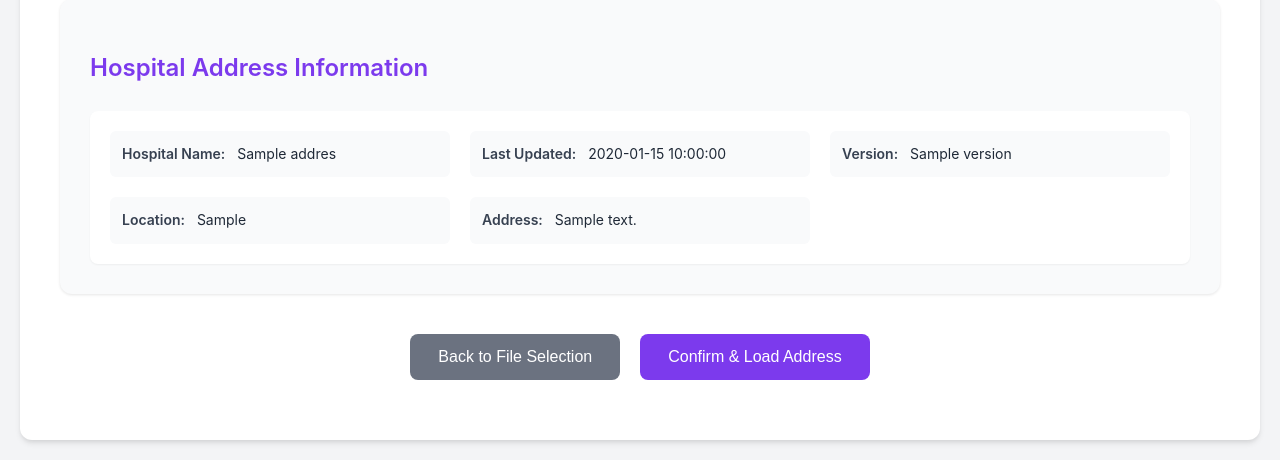
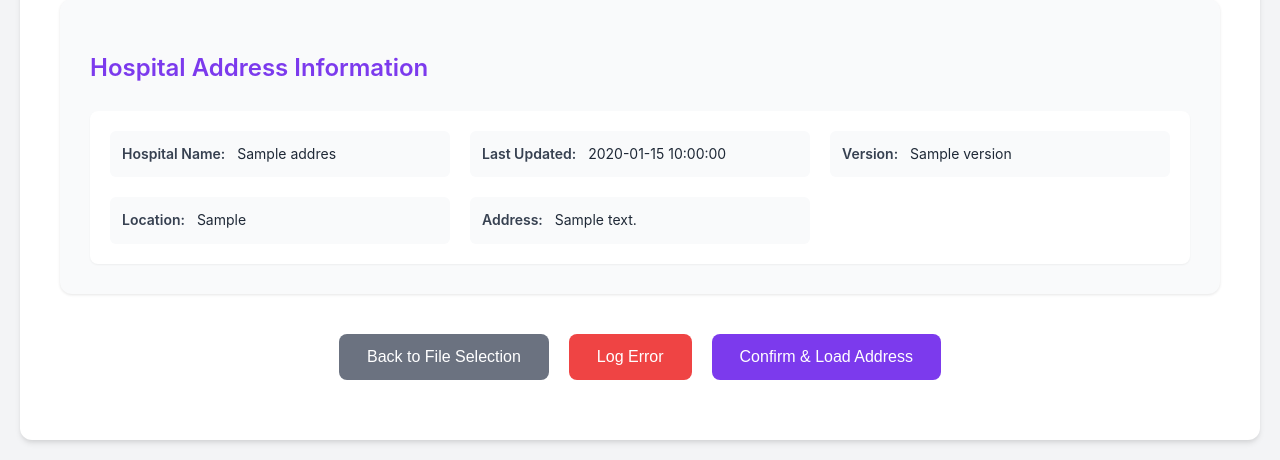
Before and after one commit to tarunraghu/Projects, a Flask app: template MediPriceInsight Project/templates/review_address.html in a window 1280 px wide. Shown: the part 509-969 px from the top of the page. Run offline with Flask 3, Linux system fonts and the light colour scheme; the template is opened without the code that fills it: most values are stand-ins (such as "Sample title", 1, 10 or a date in 2020); some libraries are stand-ins or nearby versions.

Commit message:
UI improvements for page redirection and error logging

```diff
--- a/MediPriceInsight Project/app.py
+++ b/MediPriceInsight Project/app.py
@@ -1925,9 +1925,10 @@ def log_error():
                 'error': 'No hospital information found in session'
             }), 400
 
-        # Get error message from request
+        # Get error message and source page from request
         data = request.get_json()
         error_message = data.get('error_message', 'Manual error logged by user')
+        source_page = data.get('source_page', 'unknown')
 
         # Create log entry
         log_data = {
@@ -1945,34 +1946,41 @@ def log_error():
             'processing_time': 0
         }
 
-        # Log to database and delete hospital address record
+        # Log to database
         conn = get_db_connection()
         try:
             # Log the error
             log_ingestion_details(conn, log_data)
 
-            # Delete the hospital address record
-            cur = conn.cursor()
-            try:
-                cur.execute("""
-                    DELETE FROM hospital_address
-                    WHERE hospital_name = %s
-                """, (hospital_name,))
-                conn.commit()
-                logger.info(f"Successfully deleted hospital address record for: {hospital_name}")
-            except Exception as e:
-                conn.rollback()
-                logger.error(f"Error deleting hospital address record: {str(e)}")
-                logger.error(traceback.format_exc())
-                raise
-            finally:
-                if cur:
-                    cur.close()
-
-            return jsonify({
-                'success': True,
-                'message': 'Error logged successfully and hospital address record deleted'
-            })
+            # Only delete hospital address record if error is from charges page
+            if source_page == 'charges':
+                # Delete the hospital address record
+                cur = conn.cursor()
+                try:
+                    cur.execute("""
+                        DELETE FROM hospital_address
+                        WHERE hospital_name = %s
+                    """, (hospital_name,))
+                    conn.commit()
+                    logger.info(f"Successfully deleted hospital address record for: {hospital_name}")
+                except Exception as e:
+                    conn.rollback()
+                    logger.error(f"Error deleting hospital address record: {str(e)}")
+                    logger.error(traceback.format_exc())
+                    raise
+                finally:
+                    if cur:
+                        cur.close()
+
+                return jsonify({
+                    'success': True,
+                    'message': 'Error logged successfully and hospital address record deleted'
+                })
+            else:
+                return jsonify({
+                    'success': True,
+                    'message': 'Error logged successfully'
+                })
         finally:
             return_db_connection(conn)
 
--- a/MediPriceInsight Project/templates/review_address.html
+++ b/MediPriceInsight Project/templates/review_address.html
@@ -248,6 +248,16 @@
             transform: translateY(-1px);
         }
 
+        .button-error {
+            background-color: var(--error-color);
+            color: white;
+        }
+
+        .button-error:hover {
+            background-color: #dc2626;
+            transform: translateY(-1px);
+        }
+
         .button:disabled {
             background-color: #9ca3af;
             cursor: not-allowed;
@@ -364,6 +374,7 @@
         <!-- Button Container -->
         <div class="button-container">
             <button class="button button-secondary" onclick="window.location.href='/'">Back to File Selection</button>
+            <button id="logErrorButton" class="button button-error" onclick="logError()">Log Error</button>
             <button class="button button-primary" onclick="loadAddressDataToDB()">Confirm & Load Address</button>
         </div>
 
@@ -402,6 +413,60 @@
             } else {
                 successDiv.style.display = 'none';
             }
+        }
+
+        function logError() {
+            const logErrorButton = document.getElementById('logErrorButton');
+            const errorMessage = document.getElementById('errorMessage');
+            const successMessage = document.getElementById('successMessage');
+
+            // Reset messages
+            errorMessage.style.display = 'none';
+            successMessage.style.display = 'none';
+
+            // Disable button
+            logErrorButton.disabled = true;
+            logErrorButton.textContent = 'Logging...';
+
+            // Prompt for error message
+            const userErrorMessage = prompt('Please enter an error message:', 'Manual error logged by user');
+
+            if (userErrorMessage === null) {
+                // User cancelled
+                logErrorButton.disabled = false;
+                logErrorButton.textContent = 'Log Error';
+                return;
+            }
+
+            // Log error
+            fetch('/log-error', {
+                method: 'POST',
+                headers: {
+                    'Content-Type': 'application/json'
+                },
+                body: JSON.stringify({
+                    error_message: userErrorMessage,
+                    source_page: 'address'
+                })
+            })
+            .then(response => response.json())
+            .then(data => {
+                if (data.success) {
+                    showSuccess('Error logged successfully.');
+                    // Redirect to home page after a delay
+                    setTimeout(() => {
+                        window.location.href = '/';
+                    }, 2000);
+                } else {
+                    throw new Error(data.error || 'Failed to log error');
+                }
+            })
+            .catch(error => {
+                errorMessage.textContent = error.message;
+                errorMessage.style.display = 'block';
+                logErrorButton.disabled = false;
+                logErrorButton.textContent = 'Log Error';
+            });
         }
 
         // Load address data when page loads
```
Also changed, not shown: MediPriceInsight Project/templates/review_charges.html (+14 -2 lines).
